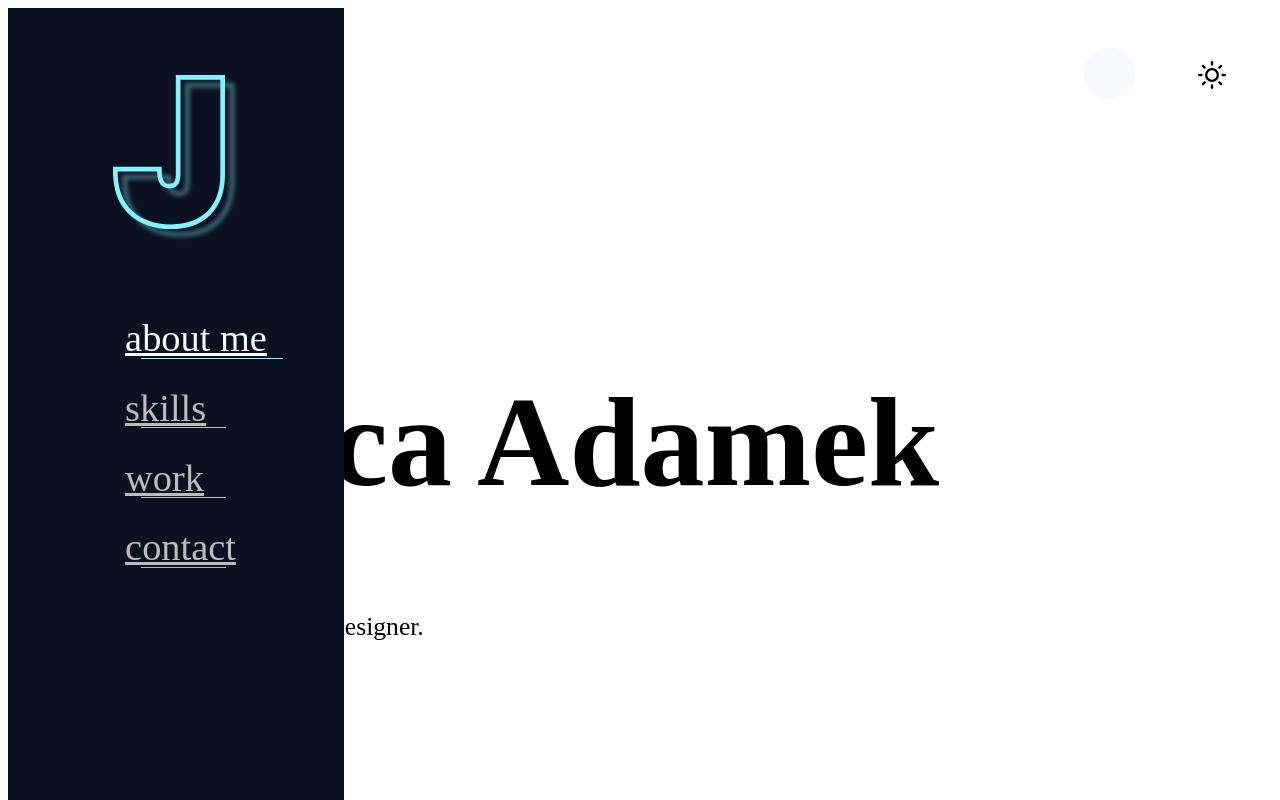
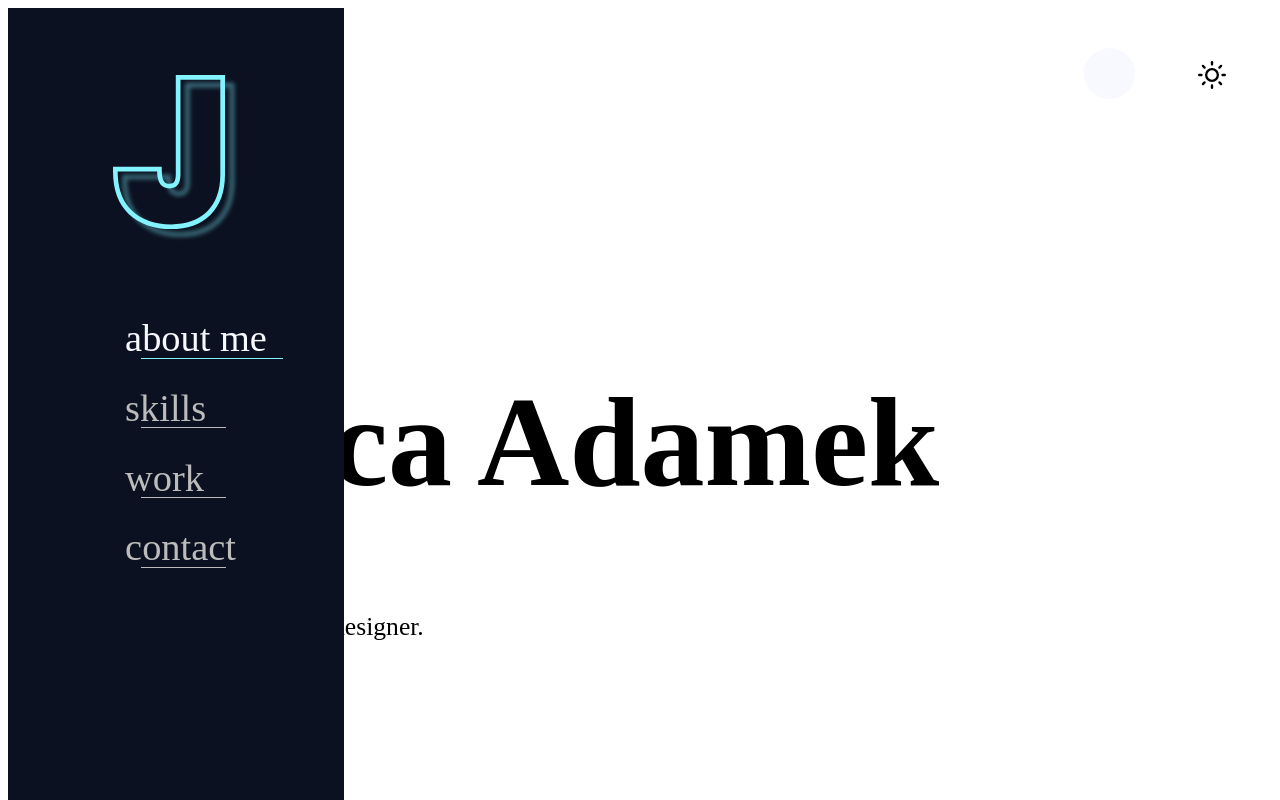
Before and after one commit to jeadamek/jadamek.com, a React (Vite) app: page / in a window 1280 px wide. Shown: the top 800 px of the page. Built offline with nearby package versions, Linux system fonts and the light colour scheme; the HTML template or start-up script is replaced by a standard one.

Commit message:
:construction: navigation animation

```diff
--- a/src/components/Header.jsx
+++ b/src/components/Header.jsx
@@ -1,17 +1,21 @@
-import { BsGithub } from 'react-icons/bs';
-import { BsLinkedin } from 'react-icons/bs';
-import { RiMenu5Fill } from 'react-icons/ri';
-import { AiOutlineClose } from 'react-icons/ai';
+import { Link } from 'react-scroll'
 
-import { Toggle } from './Toggle';
+import { BsGithub } from 'react-icons/bs'
+import { BsLinkedin } from 'react-icons/bs'
+import { RiMenu5Fill } from 'react-icons/ri'
+import { AiOutlineClose } from 'react-icons/ai'
 
-import '../styles/components/header.sass';
+import { Toggle } from './Toggle'
 
-import Logo from '../assets/logo.svg';
+import '../styles/components/header.sass'
+
+import Logo from '../assets/logo.svg'
 
 export function Header() {
    function handleModal() {
-    document.getElementById('nav-wrapper').classList.toggle('active-mobile-nav')
+      document
+         .getElementById('nav-wrapper')
+         .classList.toggle('active-mobile-nav')
    }
 
    return (
@@ -41,16 +45,48 @@ export function Header() {
                <nav>
                   <ul>
                      <li className="active-menu">
-                <a href="#about-me">about me</a>
+                        <Link
+                           to="about-me"
+                           spy={true}
+                           smooth={true}
+                           offset={-70}
+                           duration={500}
+                        >
+                           about me
+                        </Link>
                      </li>
                      <li>
-                <a href="#skills">skills</a>
+                        <Link
+                           to="skills"
+                           spy={true}
+                           smooth={true}
+                           offset={-70}
+                           duration={500}
+                        >
+                           skills
+                        </Link>
                      </li>
                      <li>
-                <a href="#work">work</a>
+                        <Link
+                           to="work"
+                           spy={true}
+                           smooth={true}
+                           offset={-70}
+                           duration={500}
+                        >
+                           work
+                        </Link>
                      </li>
                      <li>
-                <a href="#contact">contact</a>
+                        <Link
+                           to="contact"
+                           spy={true}
+                           smooth={true}
+                           offset={-70}
+                           duration={500}
+                        >
+                           contact
+                        </Link>
                      </li>
                   </ul>
                </nav>
--- a/src/components/MainContent.jsx
+++ b/src/components/MainContent.jsx
@@ -1,4 +1,6 @@
 import { useState } from 'react'
+import { Element } from 'react-scroll'
+
 import emailjs from '@emailjs/browser'
 
 import { Title } from './Title'
@@ -59,7 +61,7 @@ export function MainContent() {
 
    return (
       <div className="wrapper">
-         <div className="content-wrapper">
+         <Element name="about-me" className="content-wrapper">
             <Toggle />
             <Title />
 
@@ -96,7 +98,7 @@ export function MainContent() {
                </Section>
 
                <Section title="skills" id="skills">
-                  <div className="info skills">
+                  <Element name="skills" className="info skills">
                      <div>
                         <h3>Languages</h3>
                         <ul>
@@ -137,11 +139,11 @@ export function MainContent() {
                            <li>Wireframing</li>
                         </ul>
                      </div>
-                  </div>
+                  </Element>
                </Section>
 
                <Section title="work" id="work">
-                  <div className="info work">
+                  <Element name="work" className="info work">
                      <WorkCard
                         title="Food Explorer"
                         image={FoodExplorer}
@@ -173,10 +175,11 @@ export function MainContent() {
                         repoLink="https://github.com/jeadamek/space-cream/"
                         deployLink="https://jeadamek.github.io/space-cream/"
                      />
-                  </div>
+                  </Element>
                </Section>
 
                <Section title="contact" id="contact">
+                  <Element name="contact">
                      {formSubmitted ? (
                         <div className="message">
                            <p>Thank you for your message!</p>
@@ -186,7 +189,10 @@ export function MainContent() {
                            />
                         </div>
                      ) : (
-                     <form className="info contact-form" onSubmit={sendEmail}>
+                        <form
+                           className="info contact-form"
+                           onSubmit={sendEmail}
+                        >
                            <Input
                               id="name"
                               type="text"
@@ -233,9 +239,10 @@ export function MainContent() {
                            <Button type="submit" title="send message" />
                         </form>
                      )}
+                  </Element>
                </Section>
             </main>
-         </div>
+         </Element>
          <Footer />
       </div>
    )
```
Lines whose indentation alone changed are shown as unchanged.
